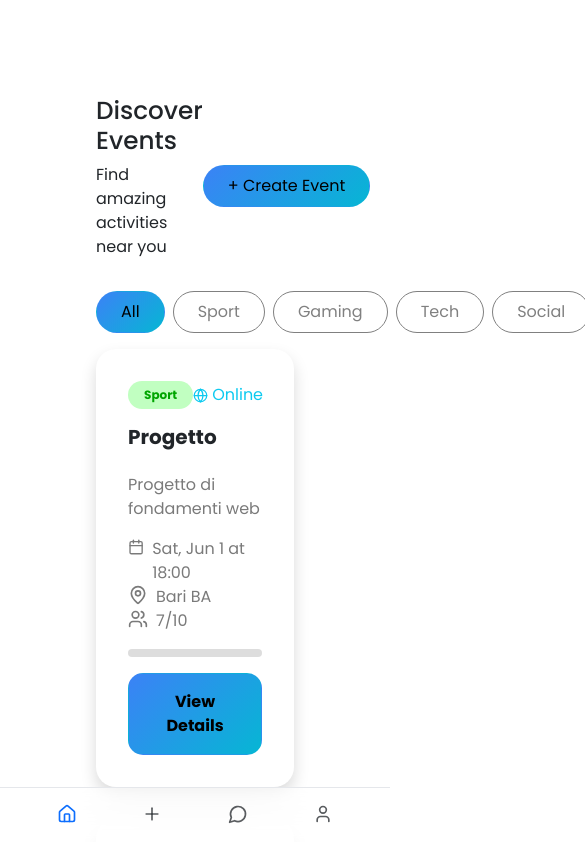
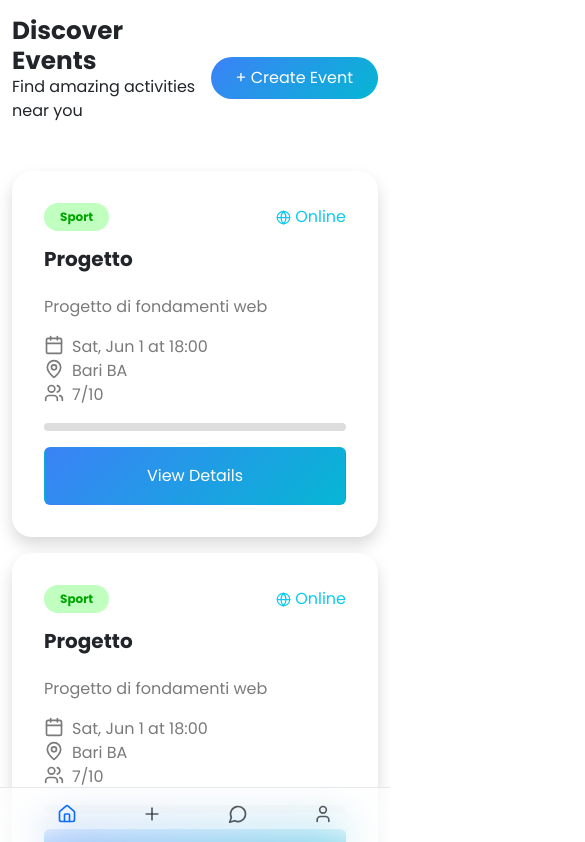
Before and after one commit to marcomaraglino/social_f_web_project, a React (Vite) app: page / in a window 390 px wide. Shown: the top 842 px of the page, 585 px wide, since content can reach past the window. Built offline with nearby package versions, Linux system fonts and the light colour scheme.

Commit message:
responsive fix

```diff
--- a/src/App.css
+++ b/src/App.css
@@ -8,6 +8,7 @@
 .main-content {
     margin-left: 256px;
     padding-bottom: 5rem;
+    padding-top: 1rem;
 }
 
 .feed {
--- a/src/components/EventCard/EventCard.css
+++ b/src/components/EventCard/EventCard.css
@@ -3,11 +3,17 @@
     background-color: white;
     border-radius: 20px;
     padding: 2rem;
-    max-width: 500px;
     width: 100%;
+    flex: 0 0 100%;
     display: flex;
     flex-direction: column;
     gap: 1rem;
+}
+
+@media (min-width: 1024px) {
+    .infoCard {
+        flex: 0 0 calc(50% - 0.5rem); /* 2 per riga considerando il gap */
+    }
 }
 .infoCard h5{
     text-align: start;
--- a/src/components/EventCard/EventCard.jsx
+++ b/src/components/EventCard/EventCard.jsx
@@ -48,7 +48,7 @@ export function EventCard(props){
                 <div className='statsPartecipanti'>
                     <div className='fillStats'></div>
                 </div>
-                <button className='details px-4 py-3'>View Details</button>
+                <button className='btn btn-gradient sdetails px-4 py-3'>View Details</button>
             </div>
 
     )
--- a/src/components/Login/Login.jsx
+++ b/src/components/Login/Login.jsx
@@ -1,10 +1,10 @@
-import '../Login/Login.css'
+import './Login.css'
 import {Link} from 'react-router-dom'
     function Login(){
          return (
              <div className='loginContainer'>
                 <div className='loginBox'>
-                    <h1>Nexio</h1>
+                    <h1>Social Network</h1>
                     <p>Welcome back! Sign in to your account.</p>
                     <form>
                         <input type="email" placeholder='Email' required/>
--- a/src/views/CreateEvent/CreateEvent.jsx
+++ b/src/views/CreateEvent/CreateEvent.jsx
@@ -31,7 +31,7 @@ function CreateEvent () {
     }
 
     return (
-        <div style={{maxWidth: '768px'}} className="container p-4 text-start">
+        <div className="container text-start">
         <div className="d-flex align-items-center gap-3 mb-4" style={{maxWidth: '768px'}}>
             <Link to='/'>
                 <button style={{width: '40px', height: '40px'}} className="btn btn-outline-secondary rounded-circle d-flex align-items-center justify-content-center">
--- a/src/views/FeedPage/FeedPage.css
+++ b/src/views/FeedPage/FeedPage.css
@@ -1,5 +1,4 @@
 .event-container{
-    padding: 6rem;
     display: flex;
     flex-direction: column;
     gap: 1rem;
@@ -14,10 +13,9 @@
     display: flex;
     justify-content: space-between;
     flex-wrap: wrap;
-    gap: 2rem;
+    gap: 1rem;
 }
 .cards-grid >*{
-    flex:calc(50% - 0.5rem);
 }
 .filters{
     display: flex;
@@ -32,7 +30,7 @@
 .filter{
     font-weight: normal;
     background:var(--button-color);
-    border:1px solid transparent;
+    border: 1px solid transparent;
 }
 .noselectedFilter{
     background: white;
--- a/src/views/FeedPage/FeedPage.jsx
+++ b/src/views/FeedPage/FeedPage.jsx
@@ -56,20 +56,20 @@ export function FeedPage(){
     const eventiFiltrati= selectedCategory==='All'
     ? events : events.filter((event)=>event.activity === selectedCategory)
     return(
-        <div className='event-container'>
+        <div className='container event-container'>
             <div className='event-header'>
                 <div>
-                    <h2>Discover Events</h2>
+                    <h2 className="h2 fw-bold text-dark mb-0">Discover Events</h2>
                     <p>Find amazing activities near you</p>
                 </div>
 
-                <Link to='create-event'>
-                    <button className={'create-event rounded-pill px-4 py-2 text-nowrap font-normal'}>+ Create Event</button>
+                <Link to='/create-event'>
+                    <button className={'btn btn-gradient create-event rounded-pill px-4 py-2 text-nowrap font-normal'}>+ Create Event</button>
                 </Link>
             </div>
             <div className='filters'>
                 {categories.map((category)=>(
-                    <button key={category} className={`rounded-pill px-4 py-2 text-nowrap ${
+                    <button key={category} className={`d-none d-sm-block btn btn-gradient rounded-pill px-4 py-2 text-nowrap ${
                         selectedCategory===category
                         ? "filter"
                         : "noselectedFilter"
```
